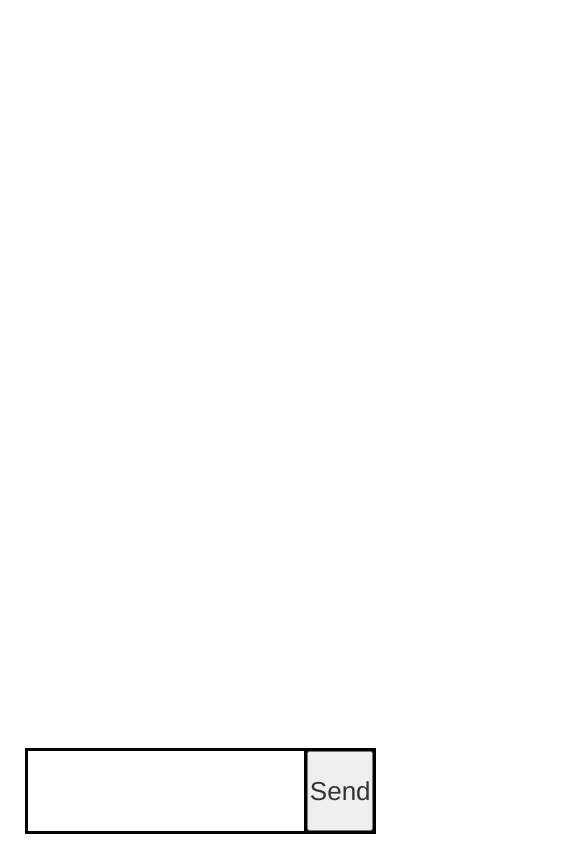
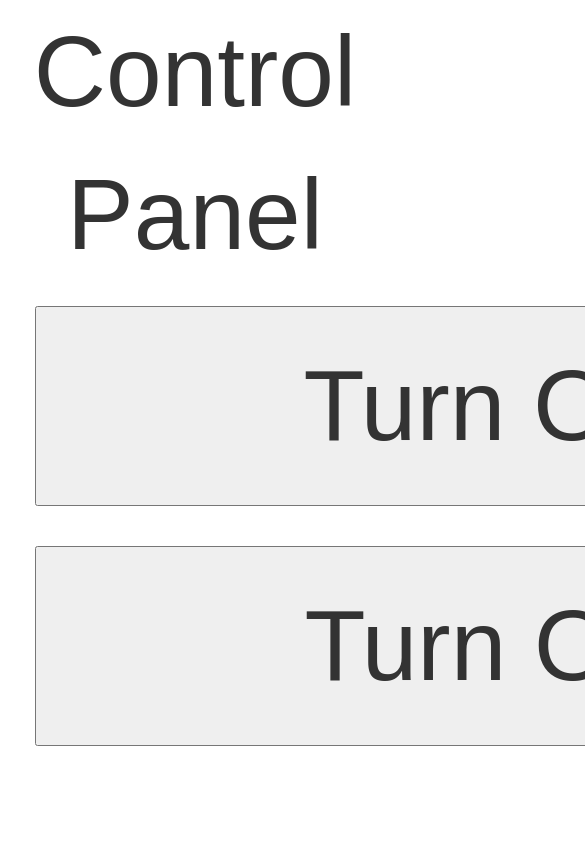
Before and after one commit to OliverWilliamStaton/HomeAutomation, a website: page index.html in a window 390 px wide. Shown: the top 844 px of the page, 585 px wide, since content can reach past the window. Drawn offline with nearby package versions, Linux system fonts and the light colour scheme; no server answers.

Commit message:
Enabled ON/OFF control of GPIO pin-16

```diff
--- a/index.html
+++ b/index.html
@@ -2,68 +2,29 @@
 <html>
 
    <head>
-      <title>Socket.IO chat</title>
+      <title>Home Automation</title>
 
       <link href="css/bootstrap.min.css" rel="stylesheet">
 
       <style>
 
-         * {
-         	margin: 0;
-         	padding: 0;
-         	box-sizing: border-box;
-         }
+      form {
+      	margin:20px;
+      	display:inline-block;
+      	text-align:center;
+      }
 
-         body {
-         	height:100%;
-         	font: 13px Helvetica, Arial;
-         }
+      button {
+      	width:900px;
+      	height:200px;
+      }
 
-         .container {
-         	background-position:center;
-         	width: 100%;
-         }
-
-         form {
-         	background: #000;
-         	padding: 3px;
-         	position: fixed;
-         	bottom: 0;
-         	width: 90%;
-         }
-
-         form input {
-         	border: 0;
-         	padding: 10px;
-         	height:80px;
-         	width: 80%;
-         	margin-right: .5%;
-         }
-
-         form button {
-         	font-size: 2em;
-         	width: 19%;
-         	height:80px;
-         	float:right;
-         }
-
-         #messages {
-         	list-style-type: none;
-         	margin: 0;
-         	padding: 0;
-         }
-
-         #messages li {
-         	padding: 5px 10px;
-         }
-
-         #messages li:nth-child(odd) {
-         	background: #eee;
-         }
-
-         #textarea {
-         	margin: 10px;
-         }
+      p {
+      	font-family:Arial, Helvetica, sans-serif;
+      	font-size:100px;
+      	margin:0;
+      	padding:0;
+      }
 
       </style>
    </head>
@@ -72,32 +33,48 @@
 
 	  	<div class="container">
 
-	  		<div class="row">
+	  	<center><p>Control Panel</p></center>
 
-	  			<div class="col-md-4 col-md-offset-4">
-      				<ul id="messages"></ul>
-				</div>
+      	<p id="'#status'"></p>
 
-    			<div class="col-md-4 col-md-offset-4">
-      				<form id="textarea" action="">
-         				<input id="m" autocomplete="off"/>
-         				<button>Send</button>
-      				</form>
-		    	</div>
-		    </div>
+      	<form id="turnOn" action="">
+	      	<button id="turnOn" type="submit">
+	      		<p>Turn On</p>
+	      	</button>
+		</form>
+
+		<form id="turnOff" action="">
+	      	<button id="turnOff" type="submit">
+	      		<p>Turn Off</p>
+	      	</button>
+		</form>
+
+
 
        	<script src="/socket.io/socket.io.js"></script>
       	<script src="http://code.jquery.com/jquery-1.11.1.js"></script>
       	<script>
+      		$('#status').text('Hello World');
+
          	var socket = io();
-         	$('form').submit(function(){
-            	socket.emit('chat message', $('#m').val());
-            	$('#m').val('');
-            	return false;
+         	$('#turnOn').submit(function() {
+         		socket.emit('turn on control', "ON");
+         		return false;
          	});
-         	socket.on('chat message', function(msg){
-            	$('#messages').append($('<li>').text(msg));
+
+         	$('#turnOff').submit(function() {
+         		socket.emit('turn off control', "OFF");
+         		return false;
          	});
+
+         	socket.on('turn on control', function(msg){
+            	$('#status').text(msg);
+         	});
+
+	      	socket.on('turn off control', function(msg){
+            	$('#status').text(msg);
+         	});
+
       	</script>
 
 	</body>
```
Also changed, not shown: index.js (+43 -3 lines).
